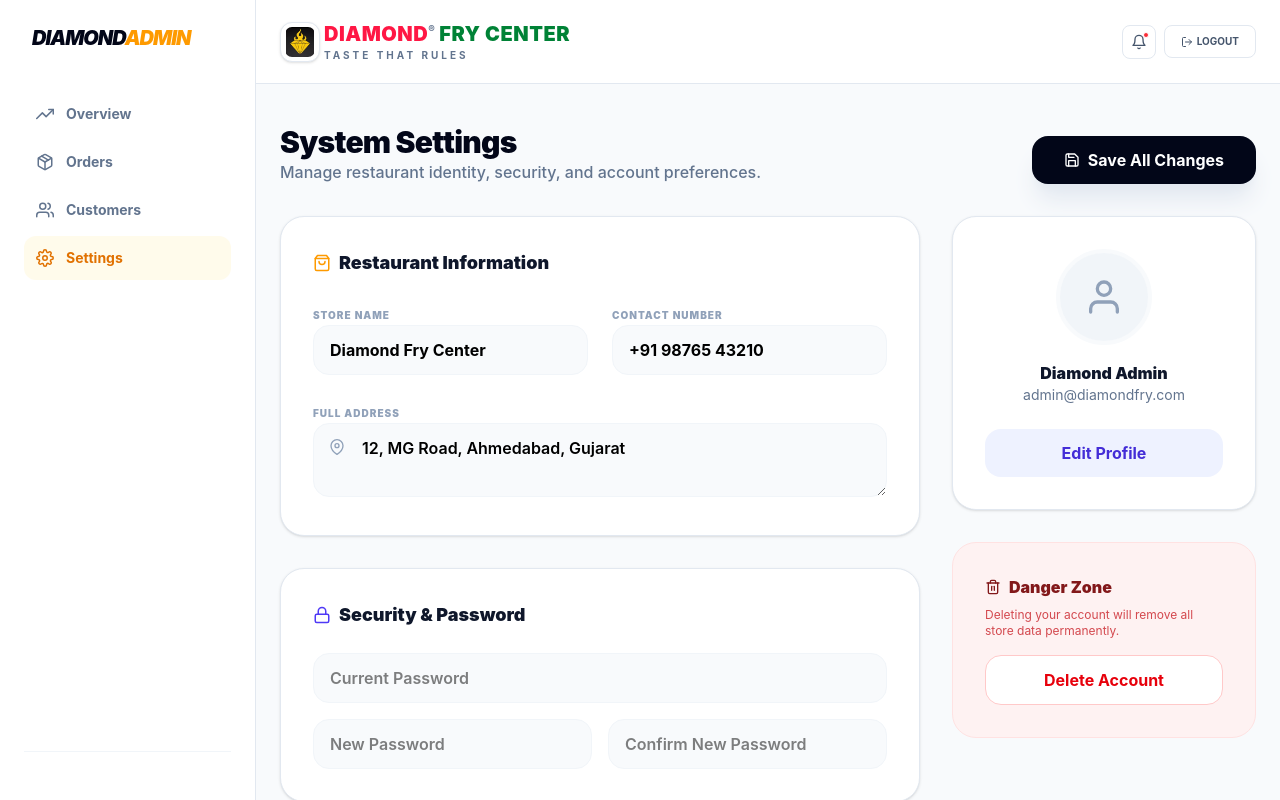
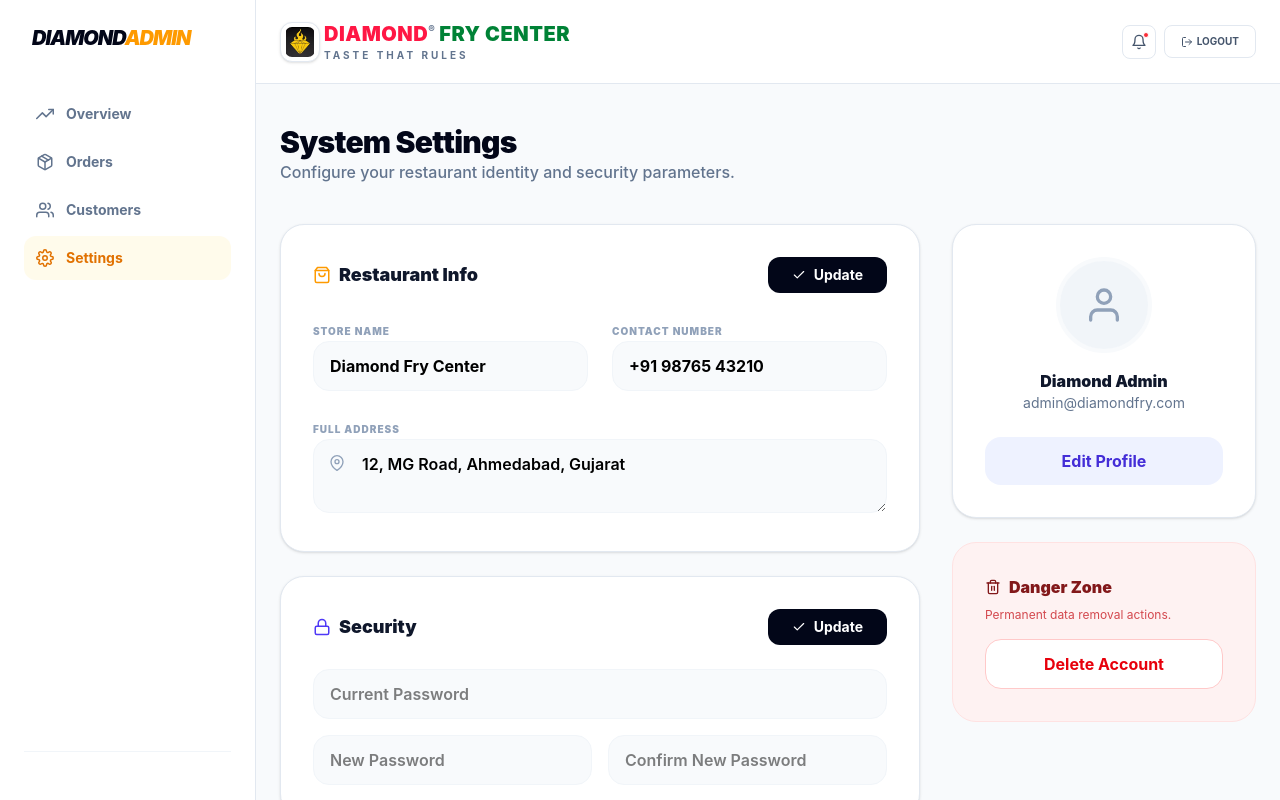
Before and after one commit to Khalid0226/food-delivery-web, a React app: page /admin/settings in a window 1280 px wide. Built offline with nearby package versions, Linux system fonts and the light colour scheme; the HTML template or start-up script is replaced by a standard one.

Commit message:
new features

```diff
--- a/src/modules/admin/Settings.jsx
+++ b/src/modules/admin/Settings.jsx
@@ -1,78 +1,88 @@
 import React, { useState } from 'react';
-import { FiUser, FiShoppingBag, FiSave, FiLock, FiCamera, FiMapPin, FiTrash2 } from 'react-icons/fi';
+import { FiUser, FiShoppingBag, FiSave, FiLock, FiCamera, FiMapPin, FiTrash2, FiCheck } from 'react-icons/fi';
 import AdminLayout from "../../components/admin_layout/AdminLayout";
 import AdminHeader from "../../components/admin_layout/AdminHeader";
 
+// Reusable Button Component for Section Saves
+const SectionButton = ({ loading, onClick }) => (
+    <button
+        onClick={onClick}
+        disabled={loading}
+        className="flex items-center gap-2 px-6 py-2 bg-slate-950 text-white text-sm rounded-xl font-bold hover:bg-slate-800 transition-all active:scale-95 disabled:opacity-50"
+    >
+        {loading ? "Saving..." : <><FiCheck size={14} /> Update</>}
+    </button>
+);
+
 export default function Settings() {
-    const [loading, setLoading] = useState(false);
+    const [loadingStore, setLoadingStore] = useState(false);
+    const [loadingSecurity, setLoadingSecurity] = useState(false);
 
-    const handleSave = () => {
+    const handleSave = (setLoading) => {
         setLoading(true);
-        setTimeout(() => setLoading(false), 1500); // Simulate API call
+        setTimeout(() => setLoading(false), 1000);
     };
 
     return (
         <AdminLayout>
             <AdminHeader />
-            <div className="max-w-5xl mx-auto px-6 py-10">
-                <div className="flex justify-between items-end mb-8">
-                    <div>
-                        <h1 className="text-3xl font-black text-slate-950 tracking-tight">System Settings</h1>
-                        <p className="text-slate-500 font-medium">Manage restaurant identity, security, and account preferences.</p>
-                    </div>
-                    <button
-                        onClick={handleSave}
-                        disabled={loading}
-                        className="flex items-center gap-2 px-8 py-3 bg-slate-950 text-white rounded-2xl font-bold hover:bg-slate-800 transition-all shadow-xl shadow-slate-200 active:scale-95 disabled:opacity-50"
-                    >
-                        {loading ? "Saving..." : <><FiSave /> Save All Changes</>}
-                    </button>
+            <div className="max-w-5xl mx-auto px-4 md:px-6 py-10">
+                <div className="mb-10">
+                    <h1 className="text-2xl md:text-3xl font-black text-slate-950 tracking-tight">System Settings</h1>
+                    <p className="text-slate-500 font-medium">Configure your restaurant identity and security parameters.</p>
                 </div>
 
-                <div className="grid grid-cols-1 lg:grid-cols-3 gap-8">
+                <div className="grid grid-cols-1 lg:grid-cols-3 gap-6 md:gap-8">
                     {/* LEFT COLUMN */}
-                    <div className="lg:col-span-2 space-y-8">
+                    <div className="lg:col-span-2 space-y-6">
+
                         {/* Restaurant Information */}
-                        <div className="bg-white rounded-3xl border border-slate-200 p-8 shadow-sm">
-                            <h2 className="text-lg font-black text-slate-900 mb-6 flex items-center gap-2">
-                                <FiShoppingBag className="text-amber-500" /> Restaurant Information
-                            </h2>
+                        <div className="bg-white rounded-3xl border border-slate-200 p-6 md:p-8 shadow-sm">
+                            <div className="flex justify-between items-center mb-6">
+                                <h2 className="text-lg font-black text-slate-900 flex items-center gap-2">
+                                    <FiShoppingBag className="text-amber-500" /> Restaurant Info
+                                </h2>
+                                <SectionButton loading={loadingStore} onClick={() => handleSave(setLoadingStore)} />
+                            </div>
                             <div className="grid grid-cols-1 md:grid-cols-2 gap-6">
                                 <div className="space-y-2">
                                     <label className="text-[10px] font-black text-slate-400 uppercase tracking-widest">Store Name</label>
-                                    <input type="text" defaultValue="Diamond Fry Center" className="w-full px-4 py-3 bg-slate-50 border border-slate-100 rounded-2xl font-bold outline-none focus:ring-4 focus:ring-amber-500/10 focus:border-amber-500 transition-all" />
+                                    <input type="text" defaultValue="Diamond Fry Center" className="w-full px-4 py-3 bg-slate-50 border border-slate-100 rounded-2xl font-bold outline-none focus:ring-4 focus:ring-amber-500/10 transition-all" />
                                 </div>
                                 <div className="space-y-2">
                                     <label className="text-[10px] font-black text-slate-400 uppercase tracking-widest">Contact Number</label>
-                                    <input type="text" defaultValue="+91 98765 43210" className="w-full px-4 py-3 bg-slate-50 border border-slate-100 rounded-2xl font-bold outline-none focus:ring-4 focus:ring-amber-500/10 focus:border-amber-500 transition-all" />
+                                    <input type="text" defaultValue="+91 98765 43210" className="w-full px-4 py-3 bg-slate-50 border border-slate-100 rounded-2xl font-bold outline-none focus:ring-4 focus:ring-amber-500/10 transition-all" />
                                 </div>
-                                <div className="col-span-2 space-y-2">
+                                <div className="col-span-1 md:col-span-2 space-y-2">
                                     <label className="text-[10px] font-black text-slate-400 uppercase tracking-widest">Full Address</label>
                                     <div className="relative">
                                         <FiMapPin className="absolute left-4 top-4 text-slate-400" />
-                                        <textarea rows="2" defaultValue="12, MG Road, Ahmedabad, Gujarat" className="w-full pl-12 pr-4 py-3 bg-slate-50 border border-slate-100 rounded-2xl font-semibold outline-none focus:ring-4 focus:ring-amber-500/10 focus:border-amber-500 transition-all"></textarea>
+                                        <textarea rows="2" defaultValue="12, MG Road, Ahmedabad, Gujarat" className="w-full pl-12 pr-4 py-3 bg-slate-50 border border-slate-100 rounded-2xl font-semibold outline-none focus:ring-4 focus:ring-amber-500/10 transition-all"></textarea>
                                     </div>
                                 </div>
                             </div>
                         </div>
 
                         {/* Security Section */}
-                        <div className="bg-white rounded-3xl border border-slate-200 p-8 shadow-sm">
-                            <h2 className="text-lg font-black text-slate-900 mb-6 flex items-center gap-2">
-                                <FiLock className="text-indigo-600" /> Security & Password
-                            </h2>
+                        <div className="bg-white rounded-3xl border border-slate-200 p-6 md:p-8 shadow-sm">
+                            <div className="flex justify-between items-center mb-6">
+                                <h2 className="text-lg font-black text-slate-900 flex items-center gap-2">
+                                    <FiLock className="text-indigo-600" /> Security
+                                </h2>
+                                <SectionButton loading={loadingSecurity} onClick={() => handleSave(setLoadingSecurity)} />
+                            </div>
                             <div className="space-y-4">
-                                <input type="password" placeholder="Current Password" className="w-full px-4 py-3 bg-slate-50 border border-slate-100 rounded-2xl font-semibold outline-none focus:ring-4 focus:ring-indigo-500/10 focus:border-indigo-500 transition-all" />
-                                <div className="grid grid-cols-2 gap-4">
-                                    <input type="password" placeholder="New Password" className="w-full px-4 py-3 bg-slate-50 border border-slate-100 rounded-2xl font-semibold outline-none focus:ring-4 focus:ring-indigo-500/10 focus:border-indigo-500 transition-all" />
-                                    <input type="password" placeholder="Confirm New Password" className="w-full px-4 py-3 bg-slate-50 border border-slate-100 rounded-2xl font-semibold outline-none focus:ring-4 focus:ring-indigo-500/10 focus:border-indigo-500 transition-all" />
+                                <input type="password" placeholder="Current Password" className="w-full px-4 py-3 bg-slate-50 border border-slate-100 rounded-2xl font-semibold outline-none focus:ring-4 focus:ring-indigo-500/10 transition-all" />
+                                <div className="grid grid-cols-1 md:grid-cols-2 gap-4">
+                                    <input type="password" placeholder="New Password" className="w-full px-4 py-3 bg-slate-50 border border-slate-100 rounded-2xl font-semibold outline-none focus:ring-4 focus:ring-indigo-500/10 transition-all" />
+                                    <input type="password" placeholder="Confirm New Password" className="w-full px-4 py-3 bg-slate-50 border border-slate-100 rounded-2xl font-semibold outline-none focus:ring-4 focus:ring-indigo-500/10 transition-all" />
                                 </div>
                             </div>
                         </div>
                     </div>
 
                     {/* RIGHT COLUMN */}
-                    <div className="space-y-8">
+                    <div className="space-y-6">
                         <div className="bg-white rounded-3xl border border-slate-200 p-8 shadow-sm text-center">
                             <div className="w-24 h-24 bg-slate-100 rounded-full mx-auto mb-4 flex items-center justify-center border-4 border-slate-50 relative group cursor-pointer overflow-hidden">
                                 <FiUser size={40} className="text-slate-400" />
@@ -89,7 +99,7 @@ export default function Settings() {
                             <h2 className="text-red-900 font-black mb-2 flex items-center gap-2">
                                 <FiTrash2 /> Danger Zone
                             </h2>
-                            <p className="text-red-700/70 text-xs mb-4">Deleting your account will remove all store data permanently.</p>
+                            <p className="text-red-700/70 text-xs mb-4">Permanent data removal actions.</p>
                             <button className="w-full py-3 bg-white text-red-600 border border-red-200 rounded-2xl font-bold hover:bg-red-600 hover:text-white transition-all active:scale-95">Delete Account</button>
                         </div>
                     </div>
```
